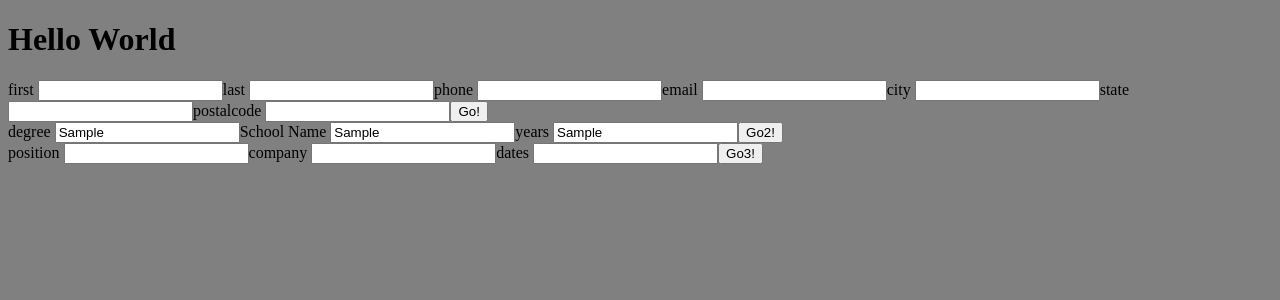
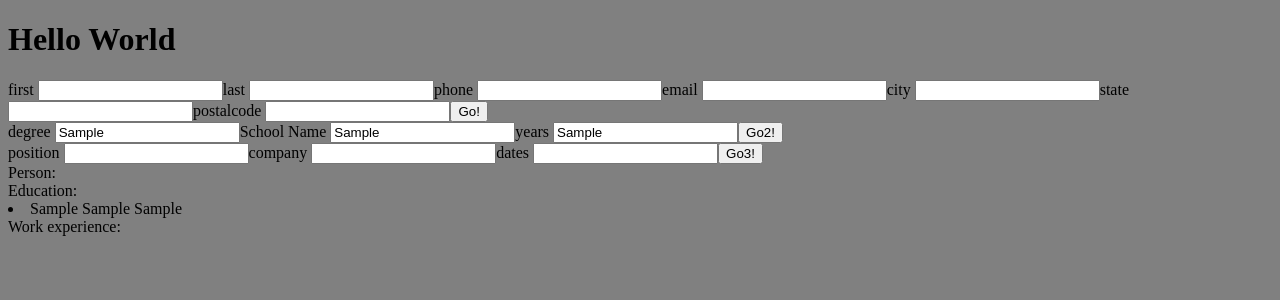
Before and after one commit to uwuzumaki/cv-application, a React (Vite) app: page / in a window 1280 px wide. Both pictures are taken after typing "Sample", "Sample", "Sample" into the empty fields and a click on the button "Go2!". Shown: the top 300 px of the page. Built offline with nearby package versions, Linux system fonts and the light colour scheme.

Commit message:
random working version of list of education and work

```diff
--- a/src/Components/App.jsx
+++ b/src/Components/App.jsx
@@ -38,6 +38,7 @@ const App = () => {
       years,
     };
     setSchools((prevSchools) => [...prevSchools, newSchool]);
+
     console.log(schools);
   };
 
@@ -91,6 +92,28 @@ const App = () => {
         handleDatesChange={handleDatesChange}
         handleSubmit={handleSubmit2}
       />
+      <div>
+        <div>
+          Person: {person.first} {person.last} {person.phone} {person.email}{" "}
+          {person.city} {person.state} {person.postalcode}
+        </div>
+        <div>
+          Education:{" "}
+          {schools.map((school, index) => (
+            <li key={index}>
+              {school.degree} {school.schoolName} {school.years}
+            </li>
+          ))}
+        </div>
+        <div>
+          Work experience:{" "}
+          {jobs.map((job, index) => (
+            <li key={index}>
+              {job.position} {job.company} {job.dates}
+            </li>
+          ))}
+        </div>
+      </div>
     </>
   );
 };
```
